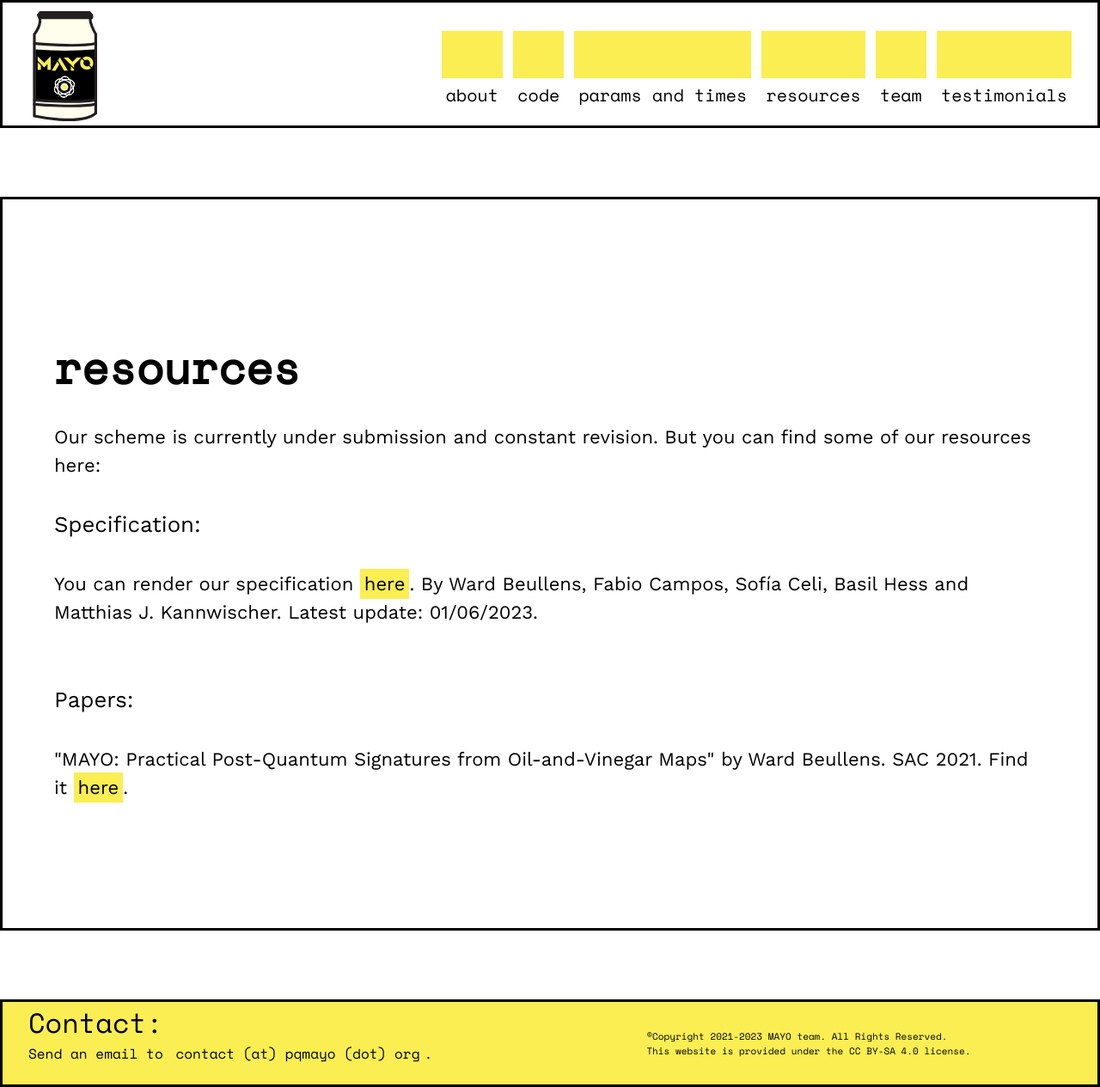
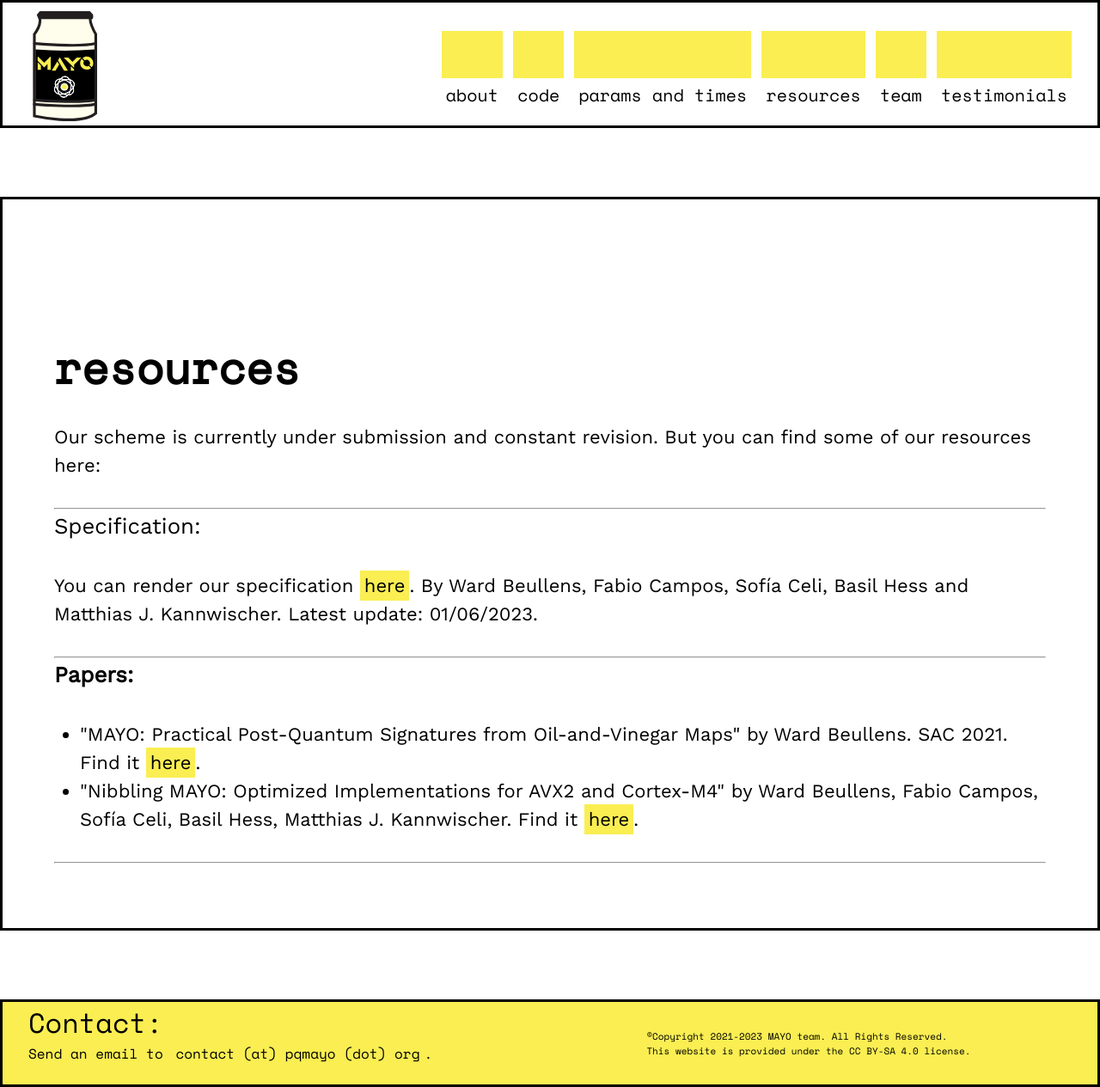
Before and after one commit to PQCMayo/MAYO-website, a Jekyll site: the page built from resources.html, in a window 1280 px wide. Shown: the whole page at 86% size. Built offline with Jekyll 4.4.1, drawn with Linux system fonts in a browser that asks for light colours.

```diff
--- a/resources.html
+++ b/resources.html
@@ -8,14 +8,18 @@ tags: menu
   <br>
   <p>Our scheme is currently under submission and constant revision. But you can find some of our resources here:</p>
 	<br>
+	<hr>
   <h3>Specification:</h3>
 	<br>
 	<p>You can render our specification <a href="/assets/specs/mayo.pdf">here</a>. By Ward Beullens, Fabio Campos, Sofía Celi, Basil Hess and Matthias J. Kannwischer. Latest update: 01/06/2023.</p>
 	<br>
+	<hr>
+  <h3><b>Papers:</b></h3>
 	<br>
-  <h3>Papers:</h3>
+	<ul>
+	  <li>"MAYO: Practical Post-Quantum Signatures from Oil-and-Vinegar Maps" by Ward Beullens. SAC 2021. Find it <a href="https://eprint.iacr.org/2021/1144" target="_blank">here</a>.</li>
+    <li>"Nibbling MAYO: Optimized Implementations for AVX2 and Cortex-M4" by Ward Beullens, Fabio Campos, Sofía Celi, Basil Hess, Matthias J. Kannwischer. Find it <a href="https://eprint.iacr.org/2023/1683.pdf" target="_blank">here</a>.</li>
+	</ul>
 	<br>
-  <p>"MAYO: Practical Post-Quantum Signatures from Oil-and-Vinegar Maps" by Ward Beullens. SAC 2021. Find it <a href="https://eprint.iacr.org/2021/1144" target="_blank">here</a>.</p>
-	<br>
-	<br>
+	<hr>
 </div>
```
